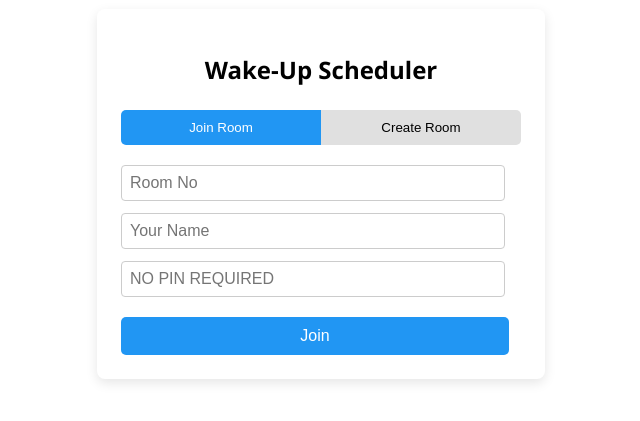
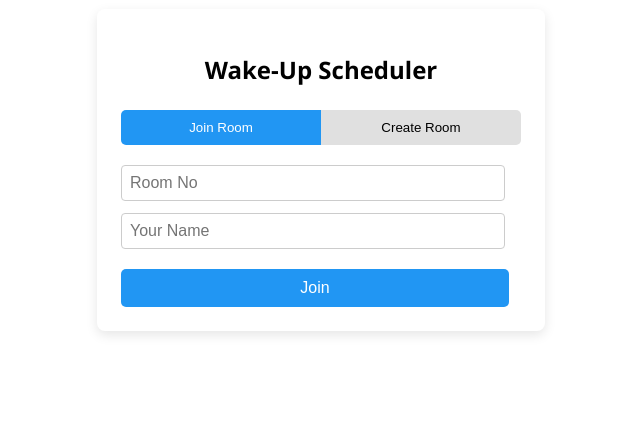
Before and after one commit to Aarizqureshi/NapMap, a React (Create React App) app: page / in a window 1280 px wide. Shown: the part 111-532 px from the top of the page, without its empty margins (319-959 px from the left). Built offline with nearby package versions, Linux system fonts and the light colour scheme; no server answers.

Commit message:
fixed extra input fields

```diff
--- a/src/components/RoomSelector.js
+++ b/src/components/RoomSelector.js
@@ -252,21 +252,17 @@ export default function RoomSelector({ onRoomJoin }) {
       />
 
       {/* PIN input */}
-      {mode === "join" && (
+      {mode === "create" && (
         <input
-    placeholder={requiresPin ? "Room PIN" : "NO PIN REQUIRED"}
+          placeholder="PIN"
           type="password"
           value={pinInput}
           onChange={(e) => {
-      // Prevent input if PIN not required
-      if (requiresPin) {
             setPinInput(e.target.value.trim());
             setError("");
-      }
           }}
           style={inputStyle}
           spellCheck="false"
-    readOnly={!requiresPin}  // Make read-only if PIN not required
         />
       )}
       {mode === "join" && requiresPin && (
```
Lines whose indentation alone changed are shown as unchanged.
